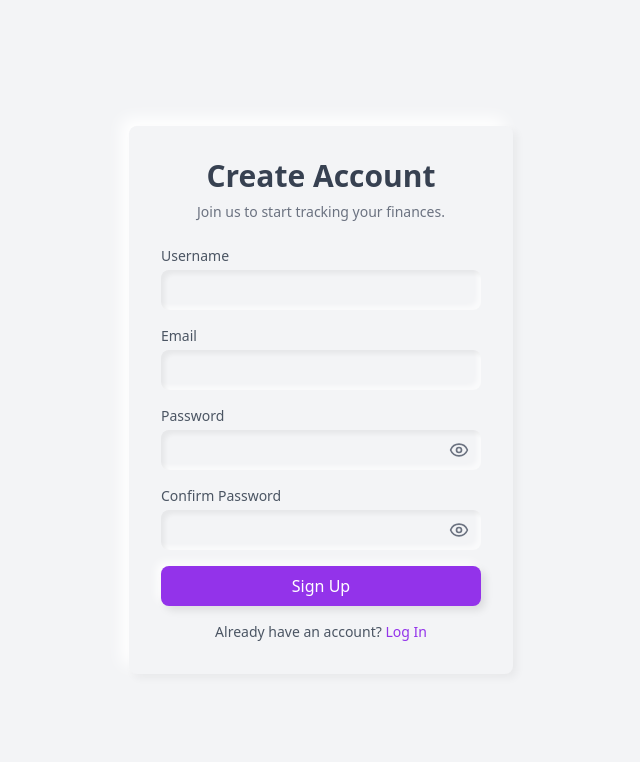
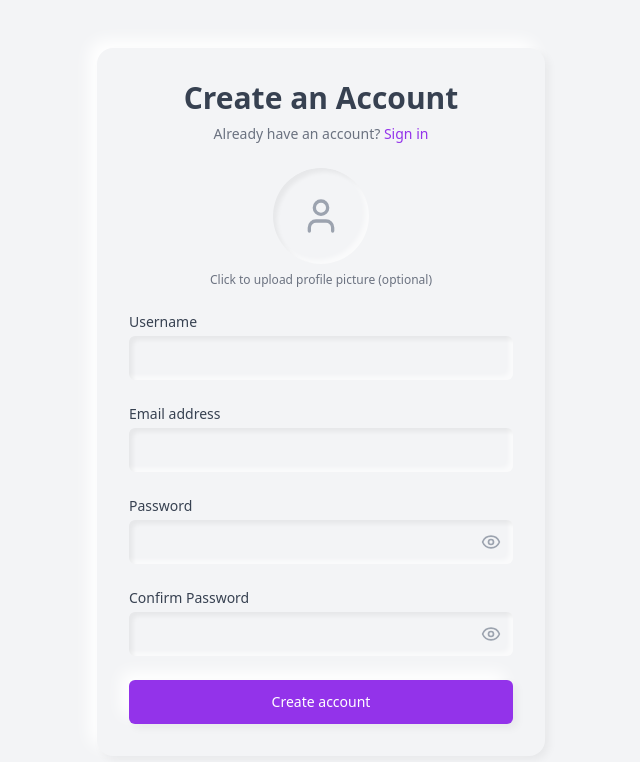
Before and after one commit to NamanVer02/personal-finance-tracker, a React (Create React App) app: page /signup in a window 1280 px wide. Shown: the top 762 px of the page, without its empty margins (319-959 px from the left). Built offline with nearby package versions, Linux system fonts and the light colour scheme.

Commit message:
profile photo

```diff
--- a/src/pages/Signup.js
+++ b/src/pages/Signup.js
@@ -1,6 +1,6 @@
-import React, { useState } from "react";
+import React, { useState, useRef } from "react";
 import { useNavigate, Link } from "react-router-dom";
-import { Eye, EyeOff } from "lucide-react";
+import { Eye, EyeOff, Upload, User } from "lucide-react";
 import { toast, ToastContainer } from "react-toastify";
 import { validateUsername, validateEmail, validatePassword } from "../utils/validation";
 
@@ -14,6 +14,10 @@ export default function Signup() {
   const [error, setError] = useState("");
   const [loading, setLoading] = useState(false);
   const [errors, setErrors] = useState({});
+  const [profileImage, setProfileImage] = useState(null);
+  const [imagePreview, setImagePreview] = useState(null);
+  const fileInputRef = useRef(null);
+
   const navigate = useNavigate();
 
   const togglePasswordVisibility = () => {
@@ -22,6 +26,36 @@ export default function Signup() {
 
   const toggleConfirmPasswordVisibility = () => {
     setShowConfirmPassword(!showConfirmPassword);
+  };
+
+  const handleImageClick = () => {
+    fileInputRef.current.click();
+  };
+
+  const handleImageChange = (e) => {
+    const file = e.target.files[0];
+    if (file) {
+      // Validate file type
+      if (!file.type.match('image.*')) {
+        toast.error("Please select an image file");
+        return;
+      }
+
+      // Validate file size (max 5MB)
+      if (file.size > 5 * 1024 * 1024) {
+        toast.error("Image size should be less than 5MB");
+        return;
+      }
+
+      setProfileImage(file);
+
+      // Create preview
+      const reader = new FileReader();
+      reader.onloadend = () => {
+        setImagePreview(reader.result);
+      };
+      reader.readAsDataURL(file);
+    }
   };
 
   const handleSubmit = async (e) => {
@@ -48,7 +82,11 @@ export default function Signup() {
       return;
     }
 
-    const confirmError = !confirmPassword ? "Confirm password is required" : password !== confirmPassword ? "Passwords do not match" : "";
+    const confirmError = !confirmPassword
+      ? "Confirm password is required"
+      : password !== confirmPassword
+      ? "Passwords do not match"
+      : "";
 
     if (confirmError) {
       toast.error(confirmError);
@@ -59,17 +97,22 @@ export default function Signup() {
     setError("");
 
     try {
+      // Create FormData object for multipart/form-data
+      const formData = new FormData();
+      formData.append("username", username);
+      formData.append("email", email);
+      formData.append("password", password);
+      formData.append("roles", JSON.stringify(["user"]));
+
+      // Append profile image if selected
+      if (profileImage) {
+        formData.append("profileImage", profileImage);
+      }
+
       const response = await fetch("http://localhost:8080/api/auth/signup", {
         method: "POST",
-        headers: {
-          "Content-Type": "application/json",
-        },
-        body: JSON.stringify({
-          username,
-          email,
-          password,
-          roles: ["user"],
-        }),
+        body: formData,
+        // Don't set Content-Type header when using FormData
       });
 
       const data = await response.json();
@@ -81,9 +124,9 @@ export default function Signup() {
 
       // If registration is successful, log the user in
       toast.success("Registration successful");
-
       const qrCodeBase64 = data.qrCodeBase64;
       console.log(qrCodeBase64);
+
       navigate("/setup-2fa", {
         state: {
           twoFactorSetup: data.twoFactorSetup,
@@ -97,156 +140,163 @@ export default function Signup() {
   };
 
   return (
-    <div className="min-h-screen flex items-center justify-center bg-gray-100 p-4">
-      <div className="bg-gray-100 p-8 rounded-lg shadow-neumorphic w-96">
-        {/* Welcome Message */}
-        <div className="text-center mb-6">
-          <h1 className="text-3xl font-bold text-gray-700">Create Account</h1>
-          <p className="text-sm text-gray-500 mt-2">
-            Join us to start tracking your finances.
+    <div className="flex min-h-screen flex-col items-center justify-center bg-gray-100 px-6 py-12">
+      <ToastContainer position="top-right" autoClose={5000} />
+
+      <div className="w-full max-w-md">
+        <div className="rounded-2xl bg-grap-100 p-8 shadow-neumorphic">
+          <div className="mb-6 text-center">
+            <h2 className="text-3xl font-bold text-gray-700">Create an Account</h2>
+            <p className="mt-2 text-sm text-gray-500">
+              Already have an account?{" "}
+              <Link to="/login" className="font-medium text-purple-600 hover:text-purple-500">
+                Sign in
+              </Link>
             </p>
           </div>
 
-        {/* Error Message */}
           {error && (
-          <p className="text-red-500 text-sm mb-4 text-center">{error}</p>
+            <div className="mb-4 rounded-md bg-red-50 p-4 text-sm text-red-700">
+              {error}
+            </div>
           )}
 
-        {/* Signup Form */}
-        <form onSubmit={handleSubmit} className="space-y-4">
-          {/* Username Field */}
+          {/* Profile Image Upload */}
+          <div className="mb-6 flex flex-col items-center">
+            <div
+              onClick={handleImageClick}
+              className="relative h-24 w-24 cursor-pointer overflow-hidden rounded-full bg-gray-100 shadow-neumorphic-inset transition-all hover:shadow-neumorphic-hover"
+            >
+              {imagePreview ? (
+                <img
+                  src={imagePreview}
+                  alt="Profile preview"
+                  className="h-full w-full object-cover"
+                />
+              ) : (
+                <div className="flex h-full w-full items-center justify-center">
+                  <User size={40} className="text-gray-400" />
+                </div>
+              )}
+            </div>
+            <input
+              type="file"
+              ref={fileInputRef}
+              onChange={handleImageChange}
+              accept="image/*"
+              className="hidden"
+            />
+            <p className="mt-2 text-xs text-gray-500">
+              Click to upload profile picture (optional)
+            </p>
+          </div>
+
+          <form onSubmit={handleSubmit} className="space-y-6" encType="multipart/form-data">
+            {/* Username field */}
             <div>
-            <label
-              htmlFor="username"
-              className="block text-sm font-medium text-gray-600"
-            >
+              <label htmlFor="username" className="block text-sm font-medium text-gray-700">
                 Username
               </label>
+              <div className="mt-1">
                 <input
+                  id="username"
+                  name="username"
                   type="text"
-              id="username"
+                  required
                   value={username}
                   onChange={(e) => setUsername(e.target.value)}
-              className="mt-1 block w-full rounded-lg bg-gray-100 shadow-neumorphic-inset focus:ring-2 focus:ring-purple-500 focus:border-purple-500 outline-none p-2"
-              required
+                  className="block w-full rounded-md border-gray-300 bg-gray-100 p-3 shadow-neumorphic-inset focus:border-purple-500 focus:outline-none focus:ring-purple-500 sm:text-sm"
                 />
               </div>
-
-          {/* Email Field */}
-          <div>
-            <label
-              htmlFor="email"
-              className="block text-sm font-medium text-gray-600"
-            >
-              Email
-            </label>
-            <input
-              type="email"
-              id="email"
-              value={email}
-              onChange={(e) => {
-                setEmail(e.target.value);
-                setErrors(prev => ({...prev, email: validateEmail(e.target.value) || ''}));
-              }}
-              className={`mt-1 block w-full rounded-lg bg-gray-100 shadow-neumorphic-inset ${
-                errors.email ? 'border-red-500' : 'focus:ring-2 focus:ring-purple-500'
-              } outline-none p-2`}
-              required
-            />
-            {errors.email && (
-              <p className="text-red-500 text-xs mt-1">{errors.email}</p>
-            )}
             </div>
 
-          {/* Password Field */}
+            {/* Email field */}
             <div>
-            <label
-              htmlFor="password"
-              className="block text-sm font-medium text-gray-600"
-            >
+              <label htmlFor="email" className="block text-sm font-medium text-gray-700">
+                Email address
+              </label>
+              <div className="mt-1">
+                <input
+                  id="email"
+                  name="email"
+                  type="email"
+                  autoComplete="email"
+                  required
+                  value={email}
+                  onChange={(e) => setEmail(e.target.value)}
+                  className={`block w-full rounded-md border-gray-300 bg-gray-100 p-3 shadow-neumorphic-inset focus:border-purple-500 focus:outline-none focus:ring-purple-500 sm:text-sm ${
+                    errors.email ? "border-red-500" : ""
+                  }`}
+                />
+              </div>
+              {errors.email && <p className="mt-1 text-xs text-red-500">{errors.email}</p>}
+            </div>
+
+            {/* Password field */}
+            <div>
+              <label htmlFor="password" className="block text-sm font-medium text-gray-700">
                 Password
               </label>
               <div className="relative mt-1">
                 <input
+                  id="password"
+                  name="password"
                   type={showPassword ? "text" : "password"}
-                id="password"
+                  autoComplete="new-password"
+                  required
                   value={password}
                   onChange={(e) => setPassword(e.target.value)}
-                className="block w-full rounded-lg bg-gray-100 shadow-neumorphic-inset focus:ring-2 focus:ring-purple-500 focus:border-purple-500 outline-none p-2 pr-10"
-                required
+                  className="block w-full rounded-md border-gray-300 bg-gray-100 p-3 shadow-neumorphic-inset focus:border-purple-500 focus:outline-none focus:ring-purple-500 sm:text-sm"
                 />
                 <button
                   type="button"
-                className="absolute inset-y-0 right-0 flex items-center pr-3 text-gray-500 hover:text-gray-700 focus:outline-none"
                   onClick={togglePasswordVisibility}
-                aria-label={showPassword ? "Hide password" : "Show password"}
+                  className="absolute inset-y-0 right-0 flex items-center pr-3 text-gray-400 hover:text-gray-600"
                 >
-                {showPassword ? (
-                  <EyeOff size={20} className="text-gray-500" />
-                ) : (
-                  <Eye size={20} className="text-gray-500" />
-                )}
+                  {showPassword ? <EyeOff size={20} /> : <Eye size={20} />}
                 </button>
               </div>
             </div>
 
-          {/* Confirm Password Field */}
+            {/* Confirm Password field */}
             <div>
-            <label
-              htmlFor="confirmPassword"
-              className="block text-sm font-medium text-gray-600"
-            >
+              <label htmlFor="confirmPassword" className="block text-sm font-medium text-gray-700">
                 Confirm Password
               </label>
               <div className="relative mt-1">
                 <input
+                  id="confirmPassword"
+                  name="confirmPassword"
                   type={showConfirmPassword ? "text" : "password"}
-                id="confirmPassword"
+                  autoComplete="new-password"
+                  required
                   value={confirmPassword}
                   onChange={(e) => setConfirmPassword(e.target.value)}
-                className="block w-full rounded-lg bg-gray-100 shadow-neumorphic-inset focus:ring-2 focus:ring-purple-500 focus:border-purple-500 outline-none p-2 pr-10"
-                required
+                  className="block w-full rounded-md border-gray-300 bg-gray-100 p-3 shadow-neumorphic-inset focus:border-purple-500 focus:outline-none focus:ring-purple-500 sm:text-sm"
                 />
                 <button
                   type="button"
-                className="absolute inset-y-0 right-0 flex items-center pr-3 text-gray-500 hover:text-gray-700 focus:outline-none"
                   onClick={toggleConfirmPasswordVisibility}
-                aria-label={
-                  showConfirmPassword ? "Hide password" : "Show password"
-                }
+                  className="absolute inset-y-0 right-0 flex items-center pr-3 text-gray-400 hover:text-gray-600"
                 >
-                {showConfirmPassword ? (
-                  <EyeOff size={20} className="text-gray-500" />
-                ) : (
-                  <Eye size={20} className="text-gray-500" />
-                )}
+                  {showConfirmPassword ? <EyeOff size={20} /> : <Eye size={20} />}
                 </button>
               </div>
             </div>
 
-          {/* Signup Button */}
+            {/* Submit button */}
+            <div>
               <button
                 type="submit"
-            className="w-full bg-purple-600 text-white py-2 px-4 rounded-lg shadow-neumorphic-purple"
                 disabled={loading}
+                className="flex w-full justify-center rounded-md bg-purple-600 px-4 py-3 text-sm font-medium text-white shadow-neumorphic transition-all hover:bg-purple-700 hover:shadow-neumorphic-hover focus:outline-none focus:ring-2 focus:ring-purple-500 focus:ring-offset-2 disabled:opacity-50"
               >
-            {loading ? "Signing up..." : "Sign Up"}
+                {loading ? "Creating account..." : "Create account"}
               </button>
-
-          {/* Login Link */}
-          <div className="text-center mt-4">
-            <p className="text-sm text-gray-600">
-              Already have an account?{" "}
-              <Link to="/login" className="text-purple-600 hover:underline">
-                Log In
-              </Link>
-            </p>
             </div>
           </form>
         </div>
-
-      {/* ToastContainer component to render toasts */}
-      <ToastContainer draggable stacked />
+      </div>
     </div>
   );
 }
```
Lines whose indentation alone changed are shown as unchanged.
